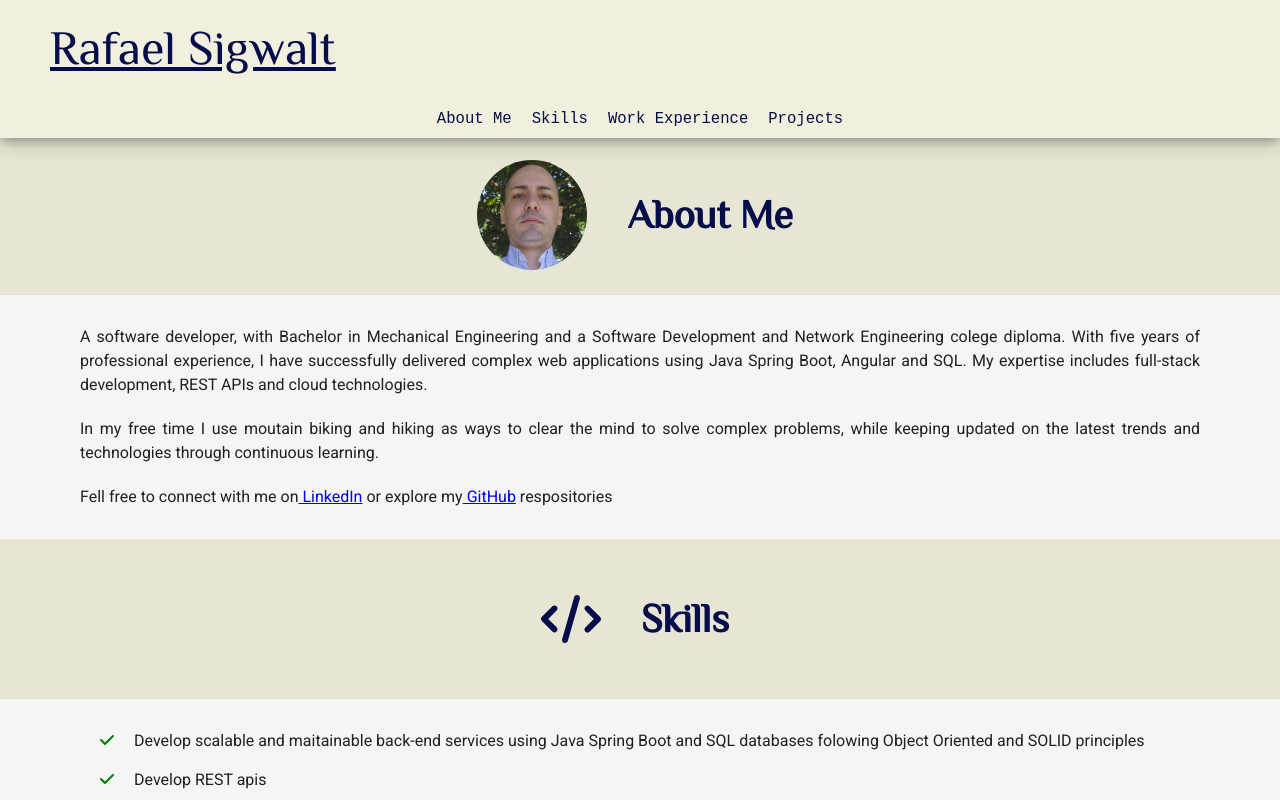
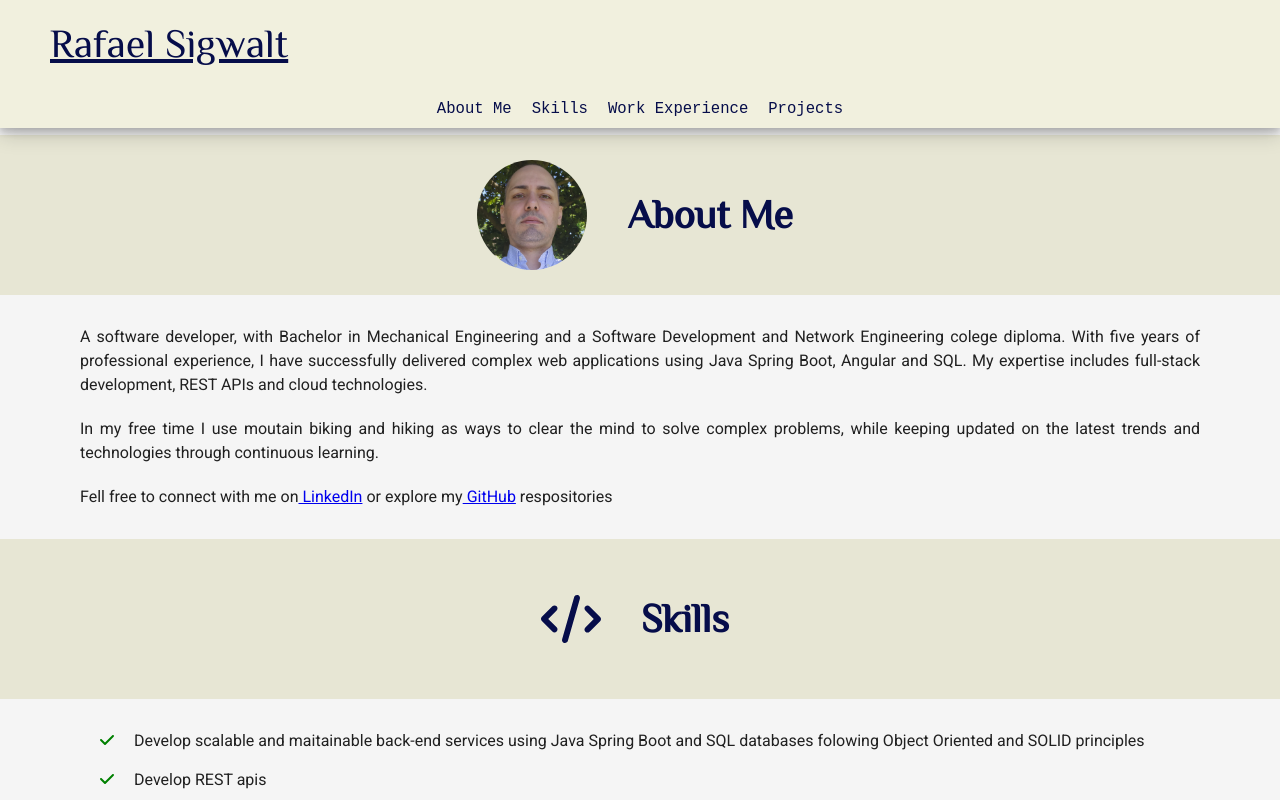
Before and after one commit to rafsig/rafael-sigwalt-site, a React (Vite) app: page / in a window 1280 px wide. Shown: the top 800 px of the page. Built offline with nearby package versions, Linux system fonts and the light colour scheme; the HTML template or start-up script is replaced by a standard one.

Commit message:
fix title font sizes

```diff
--- a/src/components/Header/index.tsx
+++ b/src/components/Header/index.tsx
@@ -30,6 +30,9 @@ const TitleStyled = styled.h1`
     color:#060D4A;
     margin-left: 50px;
     margin:20px 50px;
+    @media (max-width:1400px) {
+        font-size:2.5em
+    }
 `
 
 const Header = () => {
--- a/src/components/Section/index.tsx
+++ b/src/components/Section/index.tsx
@@ -58,6 +58,9 @@ const SectionTitle = styled.h2<SectionProp>`
     @media(max-width: 1000px) or (max-height:890px) {
         margin: auto 0;
     }
+    @media (max-width:800px) {
+        font-size:2em;
+    }
 `;
 
 const SectionImage = styled.img<SectionProp>`
```
